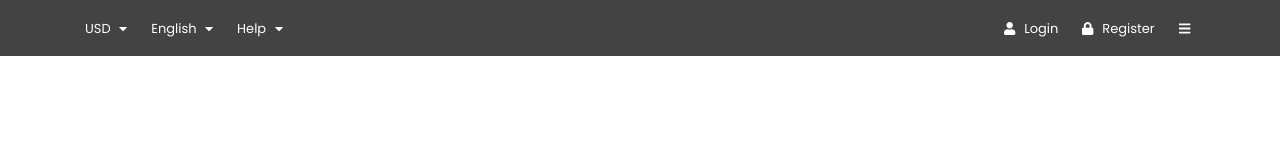
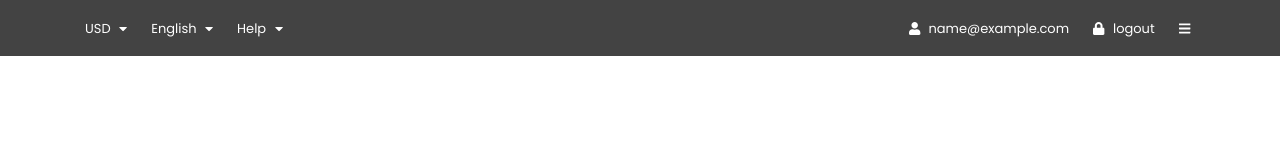
Before and after one commit to iMdPd/reactTeamProject, a React (Create React App) app: page /login in a window 1280 px wide. Shown: the top 160 px of the page. Built offline with nearby package versions, Linux system fonts and the light colour scheme; sample sign-in values are in the browser's storage.

Commit message:
Add logged user data

```diff
--- a/public/assets/en/translation.json
+++ b/public/assets/en/translation.json
@@ -52,6 +52,7 @@
   "label.register": "Register",
   "label.page": "page",
   "label.newFurniture": "New furniture",
+  "label.logout": "logout",
 
   "label.loading": "Loading...",
   "label.freeShipping": {
--- a/public/assets/pl/translation.json
+++ b/public/assets/pl/translation.json
@@ -52,6 +52,7 @@
   "label.register": "Rejestracja",
   "label.page": "strona",
   "label.newFurniture": "Nowe meble",
+  "label.logout": "wyloguj",
 
   "label.loading": "Trwa ładowanie...",
   "label.freeShipping": {
--- a/src/components/layout/TopBar/TopBar.js
+++ b/src/components/layout/TopBar/TopBar.js
@@ -10,6 +10,11 @@ import { useTranslation } from 'react-i18next';
 
 const TopBar = () => {
   const { t } = useTranslation();
+  const userData = JSON.parse(sessionStorage.getItem('userData'));
+
+  const handleLogout = () => {
+    sessionStorage.removeItem('userData');
+  };
 
   return (
     <div className={styles.root}>
@@ -40,16 +45,30 @@ const TopBar = () => {
           <div className={`col text-right ${styles.topMenu}`}>
             <ul>
               <li>
+                {userData ? (
+                  <span>
+                    <FontAwesomeIcon className={styles.icon} icon={faUser} />{' '}
+                    {userData.email}
+                  </span>
+                ) : (
                   <Link to='/login'>
                     <FontAwesomeIcon className={styles.icon} icon={faUser} />{' '}
                     {t('label.login')}
                   </Link>
+                )}
               </li>
               <li>
+                {userData ? (
+                  <Link onClick={handleLogout}>
+                    <FontAwesomeIcon className={styles.icon} icon={faLock} />{' '}
+                    {t('label.logout')}
+                  </Link>
+                ) : (
                   <Link to='/signup'>
                     <FontAwesomeIcon className={styles.icon} icon={faLock} />{' '}
                     {t('label.register')}
                   </Link>
+                )}
               </li>
               <li>
                 <Link to='/'>
--- a/src/components/layout/TopBar/TopBar.module.scss
+++ b/src/components/layout/TopBar/TopBar.module.scss
@@ -22,6 +22,11 @@
           text-decoration: none;
           animation: pulsing-text $animation-time-text $animation-iteration-count;
         }
+      }
+
+      span {
+        color: $header-links;
+        font-size: 13px;
       }
     }
   }
```
Lines whose indentation alone changed are shown as unchanged.
